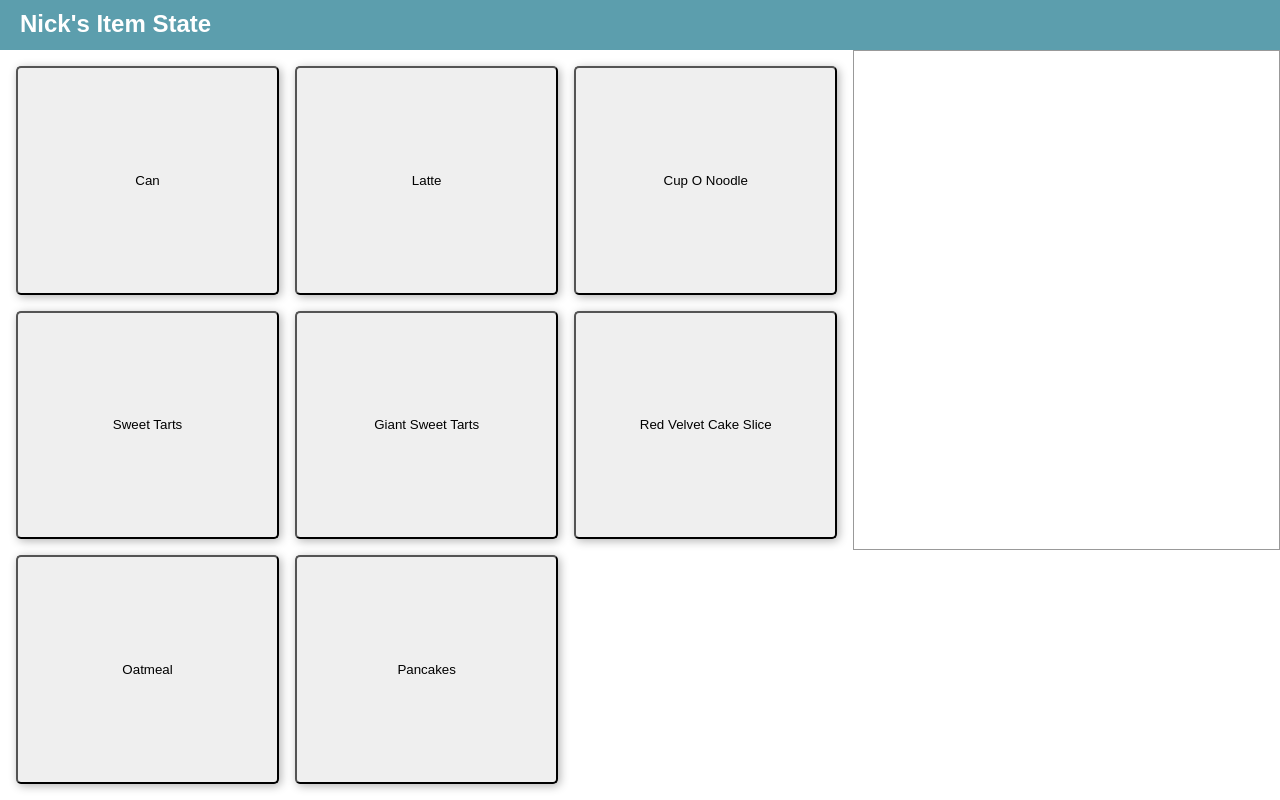
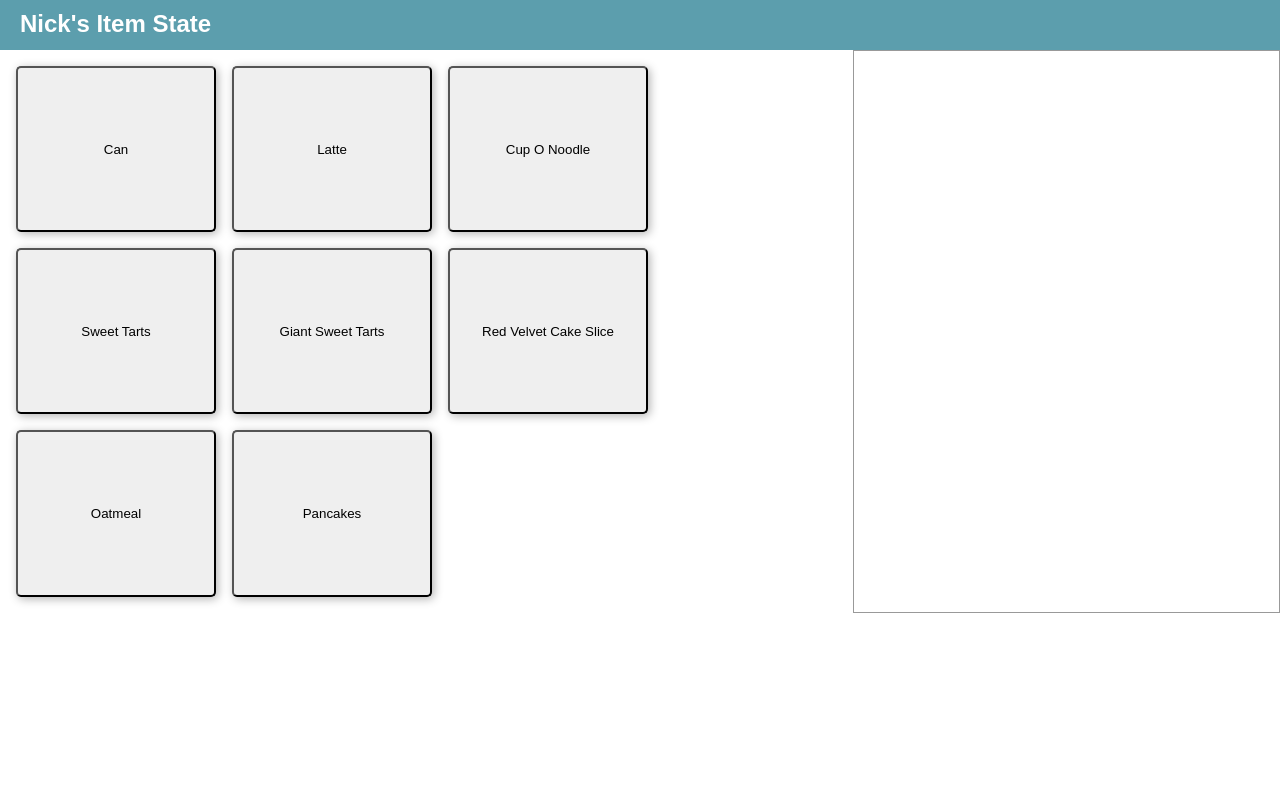
Before and after one commit to krames12/state-practice-in-react, a React (Create React App) app: page / in a window 1280 px wide. Built offline with nearby package versions, Linux system fonts and the light colour scheme.

Commit message:
moved all grid styling into app.css, using grid-areas

```diff
--- a/src/App.css
+++ b/src/App.css
@@ -2,16 +2,34 @@
   height: 100vh;
   display: grid;
   grid-template-columns: repeat(3, 1fr);
-  grid-template-rows: 50px repeat(3, 1fr);
+  grid-template-rows: 50px repeat(4, 1fr);
+  grid-template-areas:
+    "header header header"
+    "item-list item-list checkout"
+    "item-list item-list checkout"
+    "item-list item-list checkout"
 }
 
 header {
   background: #5c9ead;
   color: white;
-  grid-column: 1 /-1;
+  grid-area: header;
 }
 
 header h2 {
   margin-left: 20px;
   margin-top: 10px;
 }
+
+.item-container {
+  display: grid;
+  padding: 1rem;
+  grid-template-columns: repeat(auto-fill, 200px);
+  grid-column-gap: 1rem;
+  grid-row-gap: 1rem;
+  grid-area: item-list
+}
+
+#checkout-container {
+  grid-area: checkout;
+}
--- a/src/Checkout.js
+++ b/src/Checkout.js
@@ -22,7 +22,6 @@ class Checkout extends Component {
 export default Checkout;
 
 const CheckoutContainer = styled.div`
-    grid-row: 2 / span 2;
     border: 1px solid #999;
     overflow-y: scroll;
 `
--- a/src/Item.js
+++ b/src/Item.js
@@ -15,6 +15,7 @@ class Item extends Component {
     render() {
         return(
             <ItemSquare
+                className="item"
                 key={this.props.id}
                 onClick={() => this.props.clickHandler()}
             >
--- a/src/ItemList.js
+++ b/src/ItemList.js
@@ -1,5 +1,4 @@
 import React, { Component } from 'react';
-import styled from "styled-components";
 import { CheckoutConsumer } from './CheckoutContext';
 import itemArray from './itemArray';
 import Item from './Item';
@@ -17,7 +16,7 @@ class ItemList extends Component {
             <CheckoutConsumer>
                 {
                     ({ actions }) => (
-                        <ListWrapper>
+                        <div className="item-container">
                             { this.state.items.map(
                                 item => <Item
                                             key={item.id}
@@ -25,7 +24,7 @@ class ItemList extends Component {
                                             clickHandler={() => actions.addItem(item)}
                                         />
                             ) }
-                        </ListWrapper>
+                        </div>
                     )
                 }
             </CheckoutConsumer>
@@ -34,13 +33,3 @@ class ItemList extends Component {
 }
 
 export default ItemList;
-
-const ListWrapper = styled.section`
-    display: grid;
-    padding: 1rem;
-    grid-template-columns: repeat(3, 1fr);
-    grid-column-gap: 1rem;
-    grid-row-gap: 1rem;
-    grid-row: 2 / span2;
-    grid-column: 1 / span 2;
-`
```
